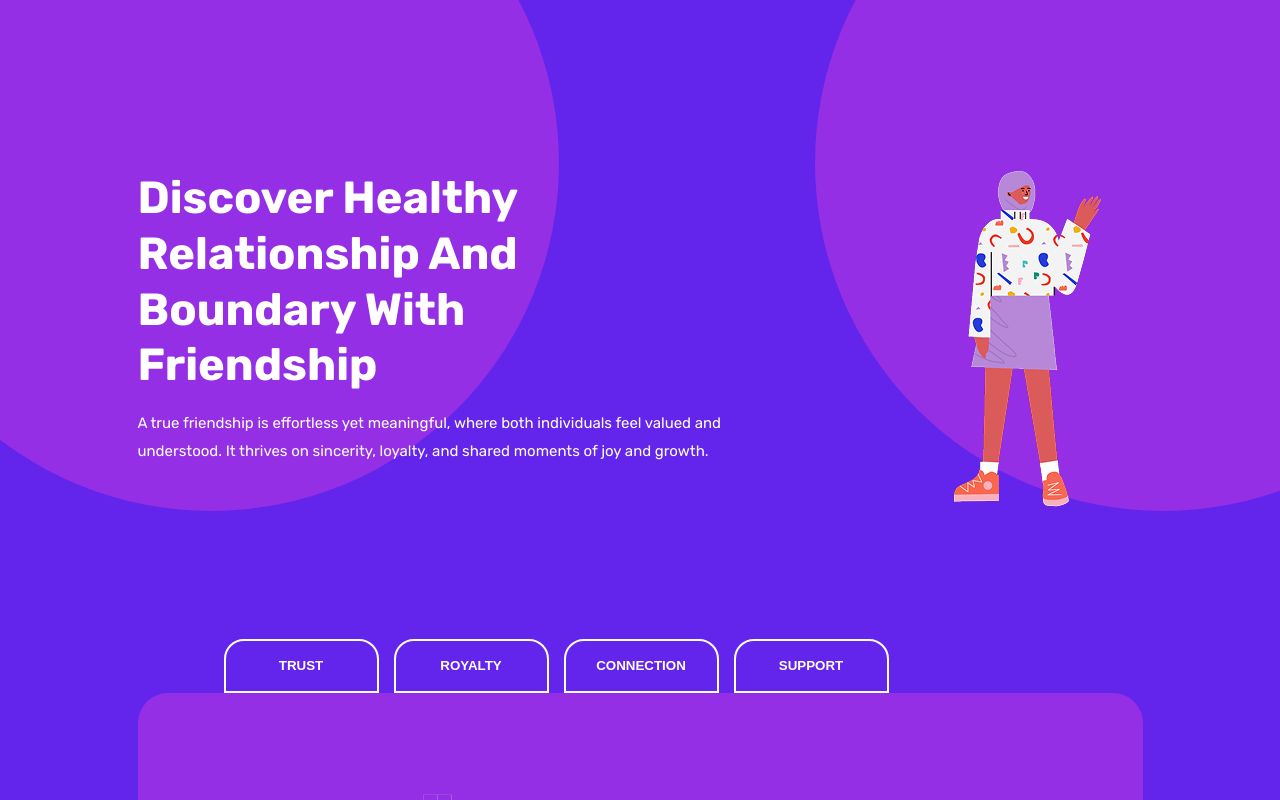
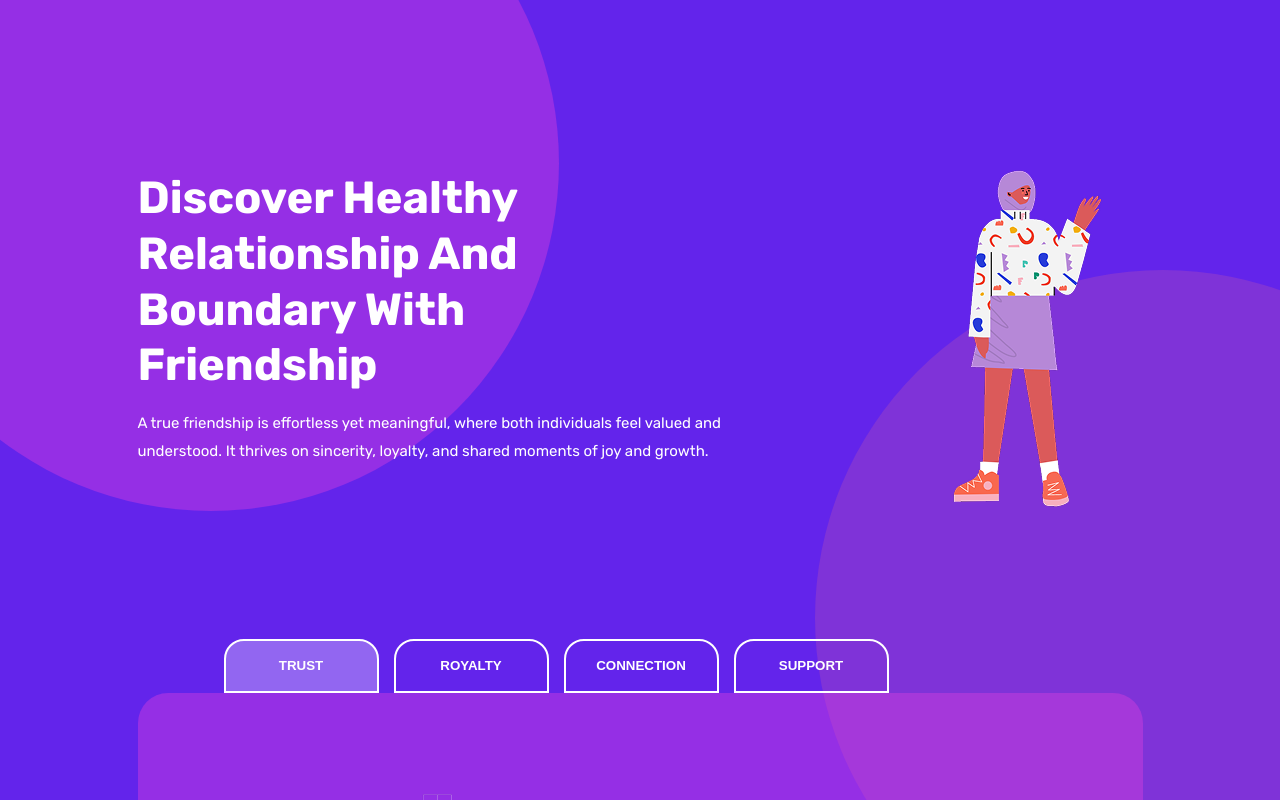
Before and after one commit to 000begana000/healthy_friendship, a React (Vite) app: page / in a window 1280 px wide. Shown: the top 800 px of the page. Built offline with nearby package versions, Linux system fonts and the light colour scheme.

Commit message:
style: add active class to the buttons

```diff
--- a/src/App.jsx
+++ b/src/App.jsx
@@ -18,14 +18,28 @@ export default function App() {
       <div className="container">
         <Header />
         <main className="examples">
-          <TabButton onSelect={() => handleSelect("trust")}>trust</TabButton>
-          <TabButton onSelect={() => handleSelect("royalty")}>
+          <TabButton
+            isSelected={selectedTopic === "trust"}
+            onSelect={() => handleSelect("trust")}
+          >
+            trust
+          </TabButton>
+          <TabButton
+            isSelected={selectedTopic === "royalty"}
+            onSelect={() => handleSelect("royalty")}
+          >
             royalty
           </TabButton>
-          <TabButton onSelect={() => handleSelect("connection")}>
+          <TabButton
+            isSelected={selectedTopic === "connection"}
+            onSelect={() => handleSelect("connection")}
+          >
             connection
           </TabButton>
-          <TabButton onSelect={() => handleSelect("support")}>
+          <TabButton
+            isSelected={selectedTopic === "support"}
+            onSelect={() => handleSelect("support")}
+          >
             support
           </TabButton>
         </main>
--- a/src/components/UI/TabButton.jsx
+++ b/src/components/UI/TabButton.jsx
@@ -1,7 +1,9 @@
-export default function TabButton({ children, onSelect }) {
+export default function TabButton({ children, onSelect, isSelected }) {
   return (
     <li>
-      <button onClick={onSelect}>{children}</button>
+      <button className={isSelected ? "active" : undefined} onClick={onSelect}>
+        {children}
+      </button>
     </li>
   );
 }
--- a/src/index.css
+++ b/src/index.css
@@ -27,10 +27,10 @@ body {
   width: 696px;
   height: 696px;
   border-radius: 50%;
-  background-color: var(--pink);
-  opacity: 40%;
+  background-color: var(--peach);
+  opacity: 20%;
   position: absolute;
-  top: -355px;
+  top: 100px;
   right: -239px;
   z-index: -2;
 }
@@ -65,6 +65,10 @@ body {
   background-color: rgba(255, 255, 255, 0.2);
 }
 
+.examples button.active {
+  background-color: rgba(255, 255, 255, 0.3);
+}
+
 .card {
   width: 100%;
   height: 393px;
```
